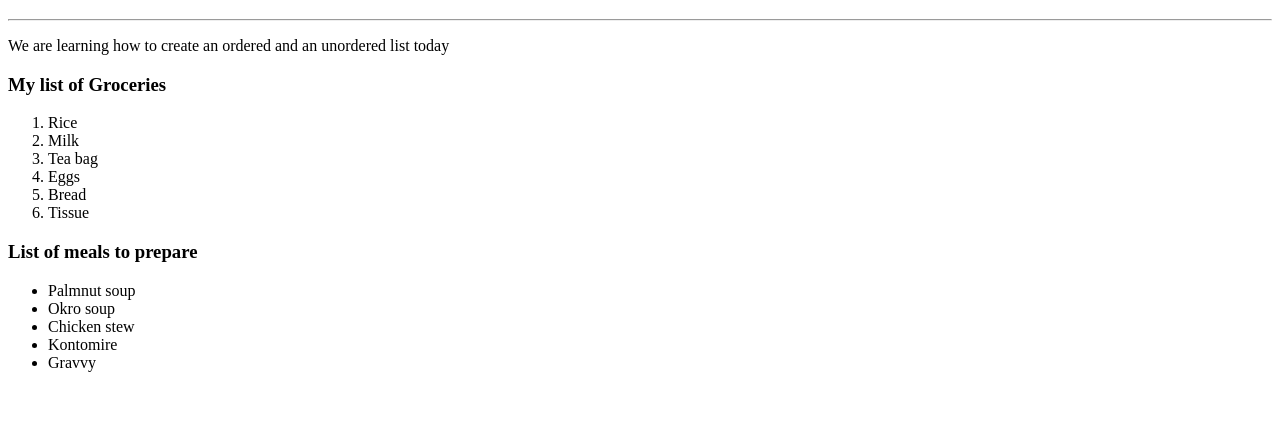
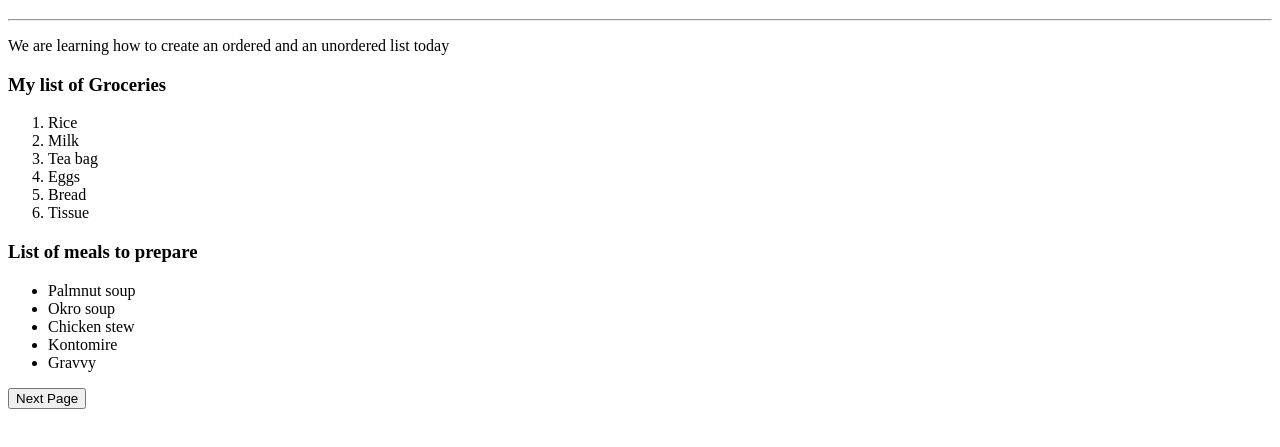
Before and after one commit to banks-dey/T4G_lesson2, a plain HTML site: page index.html in a window 1280 px wide. Shown: the part 61-508 px from the top of the page. Drawn offline with Linux system fonts and the light colour scheme.

Commit message:
added html file

```diff
--- a/index.html
+++ b/index.html
@@ -29,7 +29,11 @@
  <li>Gravvy</li>
 </ul>
 
+<!-- <img src="https://encrypted-tbn0.gstatic.com/images?q=tbn:ANd9GcStvI6h0CwOnpxKgQrmyFIuauj_bDs1ZrpisA&s" alt=""> -->
 
+<!-- <img src="images/werethemillers-.jpg" alt=""> -->
+
+<button>Next Page</button>
 
 </body>
 </html>
```
